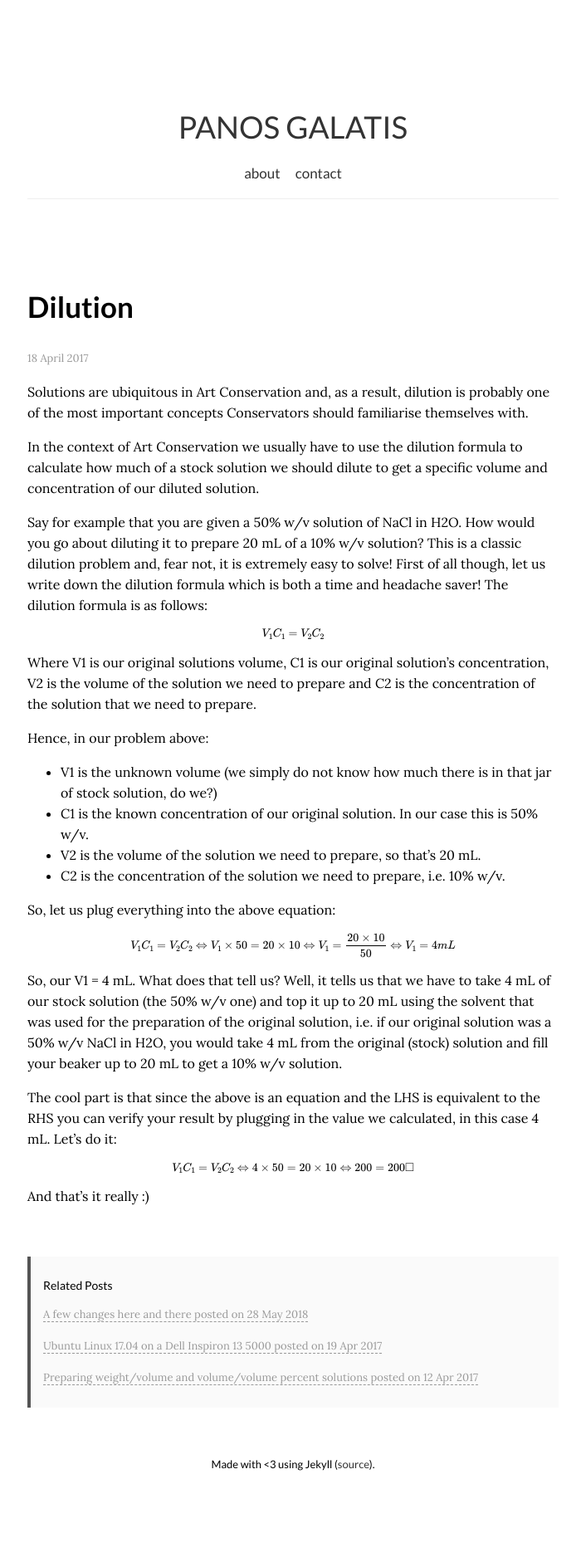
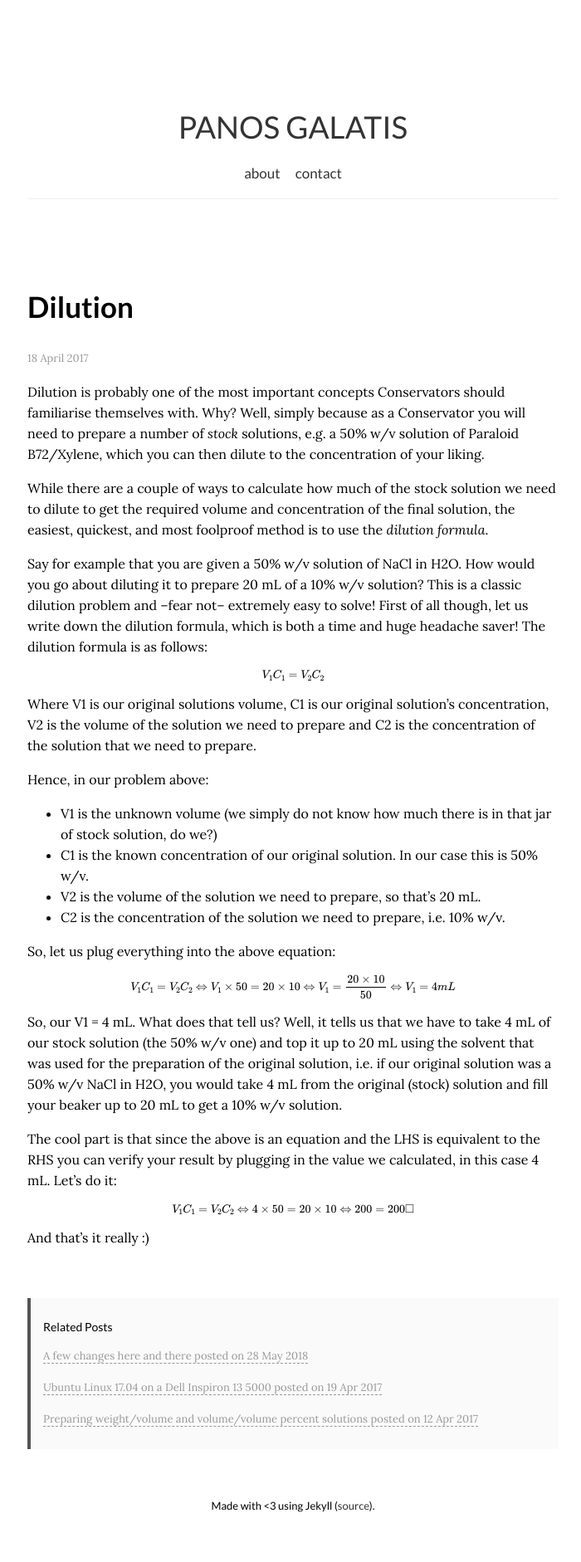
Before and after one commit to pgalatis/pgalatis.github.io, a Jekyll site: the page built from _posts/2017-04-18-dilution.md, in a window 1280 px wide. Shown: the whole page at 83% size, without its empty margins (287-987 px from the left). Built offline with Jekyll 4.4.1, drawn with Linux system fonts in a browser that asks for light colours; nearby versions of some CDN libraries; formulas are drawn with MathJax 3; before the commit the page ends 1832 px from its top, so only the background shows below that.

Commit message:
Update 2017-04-18-dilution.md

```diff
--- a/_posts/2017-04-18-dilution.md
+++ b/_posts/2017-04-18-dilution.md
@@ -4,12 +4,11 @@ title:  "Dilution"
 date:   2017-04-18 14:30:00 +0000
 ---
 
-Solutions are ubiquitous in Art Conservation and, as a result, dilution is probably one of the most important concepts Conservators should familiarise themselves with.
+Dilution is probably one of the most important concepts Conservators should familiarise themselves with. Why? Well, simply because as a Conservator you will need to prepare a number of *stock* solutions, e.g. a 50% w/v solution of Paraloid B72/Xylene, which you can then dilute to the concentration of your liking.
 
-In the context of Art Conservation we usually have to use the dilution formula to calculate how much of a stock solution we should dilute to get a specific volume and concentration of our diluted solution.
+While there are a couple of ways to calculate how much of the stock solution we need to dilute to get the required volume and concentration of the final solution, the easiest, quickest, and most foolproof method is to use the *dilution formula*.
 
-Say for example that you are given a 50% w/v solution of NaCl in H2O. How would you go about diluting it to prepare 20 mL of a 10% w/v solution? This is
-a classic dilution problem and, fear not, it is extremely easy to solve! First of all though, let us write down the dilution formula which is both a time and headache saver! The dilution formula is as follows:
+Say for example that you are given a 50% w/v solution of NaCl in H2O. How would you go about diluting it to prepare 20 mL of a 10% w/v solution? This is a classic dilution problem and --fear not-- extremely easy to solve! First of all though, let us write down the dilution formula, which is both a time and huge headache saver! The dilution formula is as follows:
 
 $$
 \begin{equation}
```
